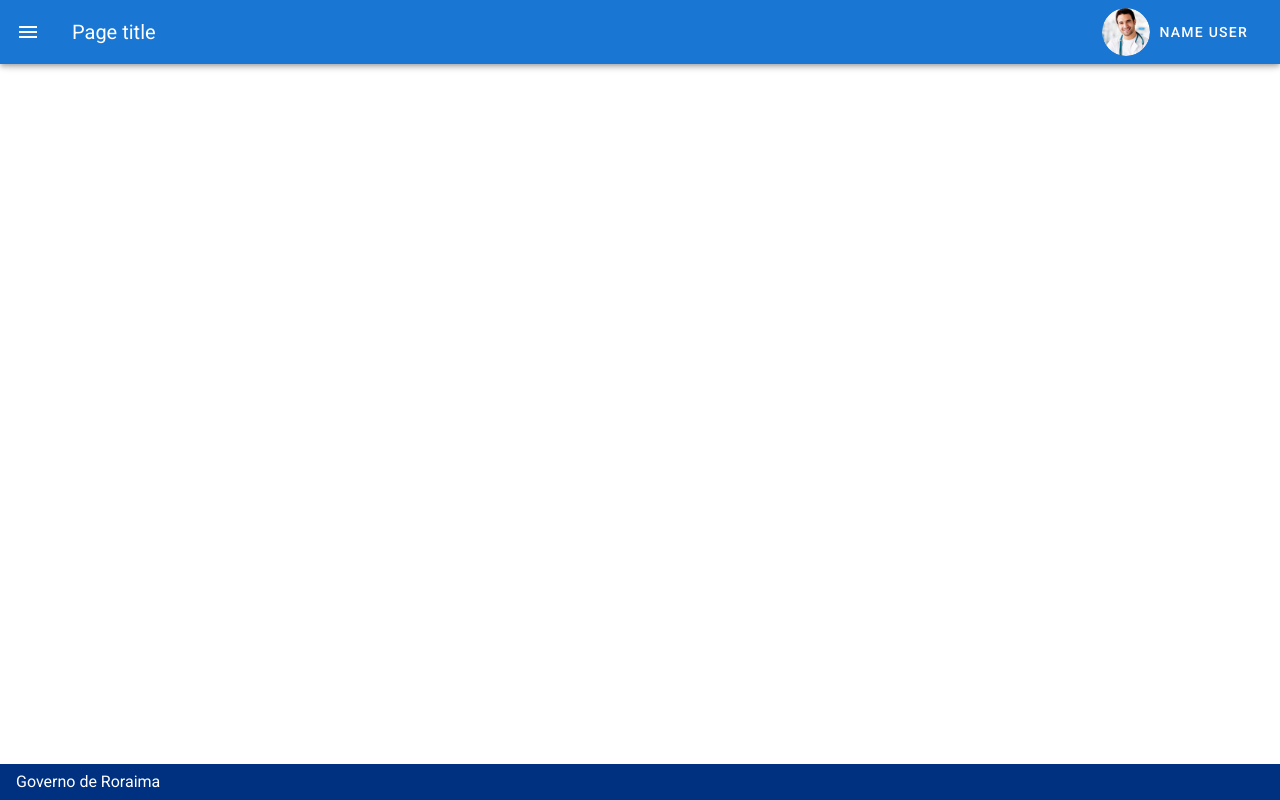
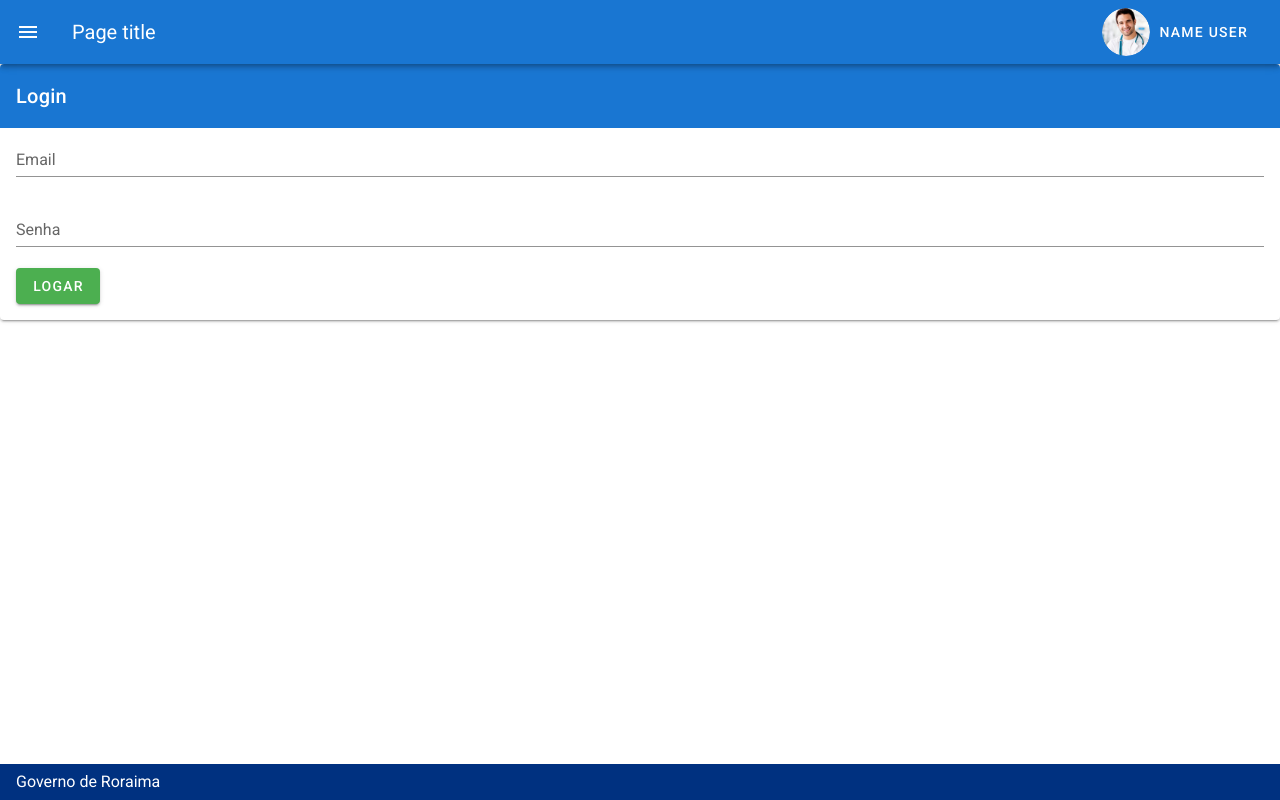
Before and after one commit to DaniloSax/criador-crachas, a Vue app: page /login in a window 1280 px wide. Built offline with nearby package versions, Linux system fonts and the light colour scheme.

Commit message:
[ADD] initialed firebase & view login

```diff
--- a/package.json
+++ b/package.json
@@ -14,6 +14,7 @@
   "main": "background.js",
   "dependencies": {
     "core-js": "^3.6.5",
+    "firebase": "^7.17.2",
     "vue": "^2.6.11",
     "vue-router": "^3.2.0",
     "vuetify": "^2.2.11",
--- a/src/App.vue
+++ b/src/App.vue
@@ -1,5 +1,7 @@
 <template>
- <layout-default></layout-default>
+ <layout-default>
+   <router-view></router-view>
+ </layout-default>
 </template>
 
 <script>
--- a/src/components/layout/LayoutDefault.vue
+++ b/src/components/layout/LayoutDefault.vue
@@ -1,7 +1,9 @@
  <template>
   <v-app>
     <Header></Header>
-    <v-main></v-main>
+    <v-main>
+      <slot></slot>
+    </v-main>
     <Footer />
   </v-app>
 </template>
--- /dev/null
+++ b/src/plugins/firebase.js
@@ -0,0 +1,18 @@
+import firebase from 'firebase/app'
+import 'firebase/firebase-analytics'
+import 'firebase/firebase-auth'
+
+var firebaseConfig = {
+    apiKey: "AIzaSyBo6PyMF9oOBuyxEPBTG1UviOpLuqo7CLQ",
+    authDomain: "criador-crachas.firebaseapp.com",
+    databaseURL: "https://criador-crachas.firebaseio.com",
+    projectId: "criador-crachas",
+    storageBucket: "criador-crachas.appspot.com",
+    messagingSenderId: "770771102509",
+    appId: "1:770771102509:web:daa46afb63c577fb7ec1a4",
+    measurementId: "G-FTH3J3749P"
+};
+// Initialize Firebase
+firebase.initializeApp(firebaseConfig);
+
+export default firebase;
--- a/src/router/index.js
+++ b/src/router/index.js
@@ -1,22 +1,19 @@
 import Vue from 'vue'
 import VueRouter from 'vue-router'
 import Home from '../views/Home.vue'
+import Login from '../views/login/Login'
 
 Vue.use(VueRouter)
 
-  const routes = [
-  {
+const routes = [{
         path: '/',
         name: 'Home',
         component: Home
     },
     {
-    path: '/about',
-    name: 'About',
-    // route level code-splitting
-    // this generates a separate chunk (about.[hash].js) for this route
-    // which is lazy-loaded when the route is visited.
-    component: () => import(/* webpackChunkName: "about" */ '../views/About.vue')
+        path: '/login',
+        name: 'login',
+        component: Login
     }
 ]
 
--- /dev/null
+++ b/src/views/login/Login.vue
@@ -0,0 +1,31 @@
+<template>
+  <v-card>
+    <v-card-title class="primary white--text">Login</v-card-title>
+    <v-card-text>
+      <v-text-field label="Email" type="text" v-model="email"></v-text-field>
+      <v-text-field label="Senha" type="password" v-model="password"></v-text-field>
+
+      <v-btn color="success" @click.stop="createUser()">Logar</v-btn>
+    </v-card-text>
+  </v-card>
+</template>
+
+<script>
+import firebase from 'firebase'
+export default {
+  data() {
+    return {
+      email: "",
+      password: "",
+    };
+  },
+  methods:{
+      createUser(){
+          firebase.auth().createUserWithEmailAndPassword(this.email, this.password)
+      }
+  }
+};
+</script>
+
+    <style>
+</style>
```
Also changed, not shown: public/index.html (+11 -5 lines), src/main.js (+6 -4 lines), 1 other file (tests, documents, lock files or other folders). Lines whose indentation alone changed are shown as unchanged.
